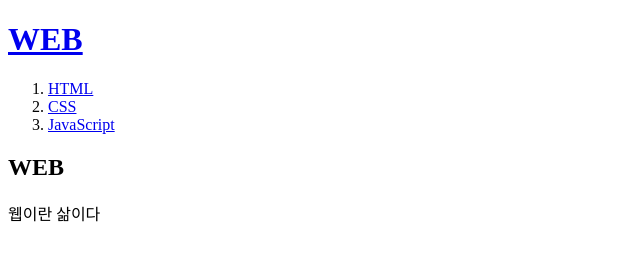
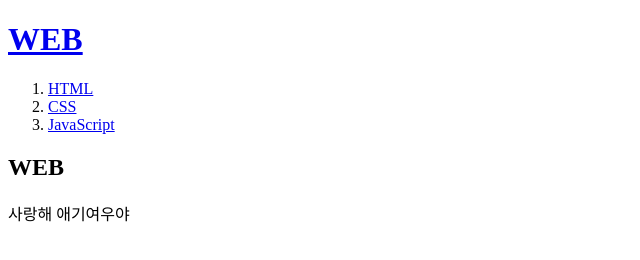
Before and after one commit to APBXCEO/my-first-web-site, a plain HTML site: page index.html in a window 1280 px wide. Shown: the full height of the page, 0-640 px from the left. Drawn offline with Linux system fonts and the light colour scheme.

Commit message:
Update index.html

```diff
--- a/index.html
+++ b/index.html
@@ -12,6 +12,6 @@
   <li><a href="3.html">JavaScript</a></li>
 </ol>
 <h2>WEB</h2>
-<p>웹이란 삶이다 </p>
+<p>사랑해 애기여우야 </p>
 </body>
 </html>
```
